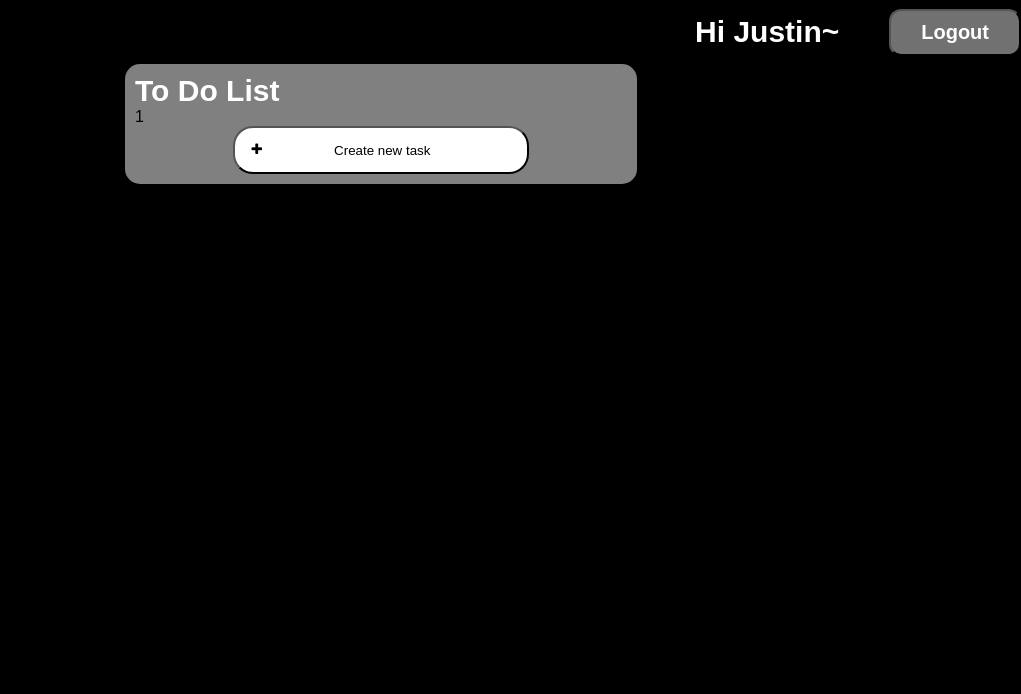
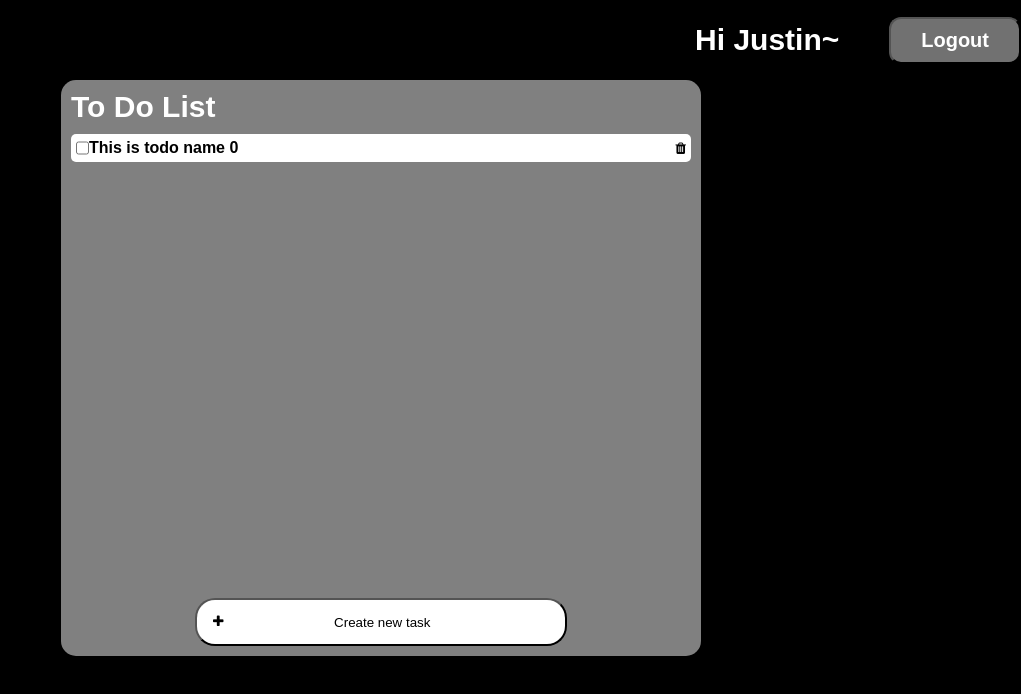
Before and after one commit to kobslbj/GDSC-FullStack-Training, a Next.js app in the folder todolist/: page / in a window 1280 px wide. Both pictures are taken after a click on the button "Create new task". Shown: the top 694 px of the page, without its empty margins (259-1280 px from the left). Built offline with nearby package versions, Linux system fonts and the light colour scheme.

Commit message:
feat: add todo item component

```diff
--- a/todolist/src/app/page.js
+++ b/todolist/src/app/page.js
@@ -3,20 +3,28 @@
 import Image from "next/image";
 import styles from "./page.module.css";
 import { useState } from "react";
+import Todoitem from "@/components/Todoitem";
 
 export default function Home() {
-  const [todos, setTodos] = useState([])
+  const [todos, setTodos] = useState([]);
 
-  const addTodo = () => setTodos([
-    ...todos,
-    {
-      id: todos.length + 1,
-      name: todos.length + 1,
-    },
-  ])
+  const addTodo = () => {
+    var id = todos.length ? ((todos.at(-1)).id + 1) : 0;
+    var name = `This is todo name ${id}`;
+
+    var newTodo = {
+      id: id,
+      name: name
+    };
+
+    return setTodos([
+      ...todos,
+      newTodo
+    ]);
+  };
 
   return (
-    <>
+    <body>
       <link rel="stylesheet" href="https://cdnjs.cloudflare.com/ajax/libs/font-awesome/4.7.0/css/font-awesome.min.css"></link>
       <div className={styles.appbar}>
         <div className={`${styles.font} ${styles.title} ${styles.user}`}>Hi Justin~</div>
@@ -29,7 +37,7 @@ export default function Home() {
             <ul id="ul">
               {todos.map((todo) => (
                 <li key={todo.id}>
-                  <div>{todo.name}</div>
+                  <Todoitem todo={todo} todos={todos} callback={setTodos} />
                 </li>
               ))}
             </ul>
@@ -40,6 +48,6 @@ export default function Home() {
           </button>
         </div>
       </div>
-    </>
+    </body>
   );
 }
--- a/todolist/src/app/page.module.css
+++ b/todolist/src/app/page.module.css
@@ -1,4 +1,6 @@
-
+body {
+  height: 100vh;
+}
 .font {
   text-align: center;
   font-weight: bold;
@@ -37,12 +39,12 @@
   flex-direction: column;
   justify-content: flex-start;
   align-items: center;
-  flex-grow: 1;
+  height: 90%;          /*   can only be set fixed number?   */
 }
 .windows {
   padding: 10px;
   height: 80%;
-  width: 40%;
+  width: 50%;
   border-radius: 15px;
   background-color: gray;
   color: black;
@@ -65,7 +67,8 @@
   display: flex;
   flex-direction: row;
   width: 100%;
-  padding: 5px 0px;
+  padding: 5px;
+  margin: 10px 0px;
   border-radius: 5px;
   background-color: white;
 }
--- a/todolist/src/components/Todoitem.jsx
+++ b/todolist/src/components/Todoitem.jsx
@@ -1,5 +1,20 @@
 import { useState } from "react";
+import styles from "@/app/page.module.css";
 
-export default function Todoitem() {
+export default function Todoitem({todo, todos, callback}) {
+    const [item, setItem] = useState(todo)
 
+
+    const deleteItem = () => {
+        const updateTodos = todos.filter(item => item.id !== todo.id);
+        return callback(updateTodos);
+    }
+
+    return (
+        <div className={styles.mission}>
+            <input type="checkbox" />
+            <div className={`${styles.font} ${styles.subtitle} ${styles.name}`}>{item.name}</div>
+            <button className={styles.delete} onClick={deleteItem}><i className="fa fa-trash"></i></button>
+        </div>
+    );
 }
```
